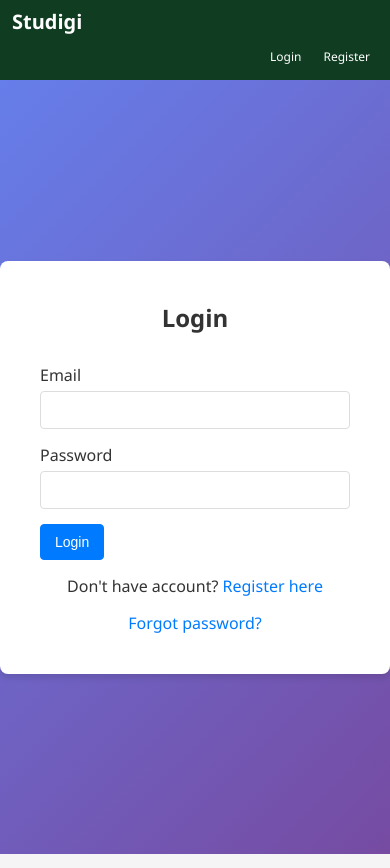
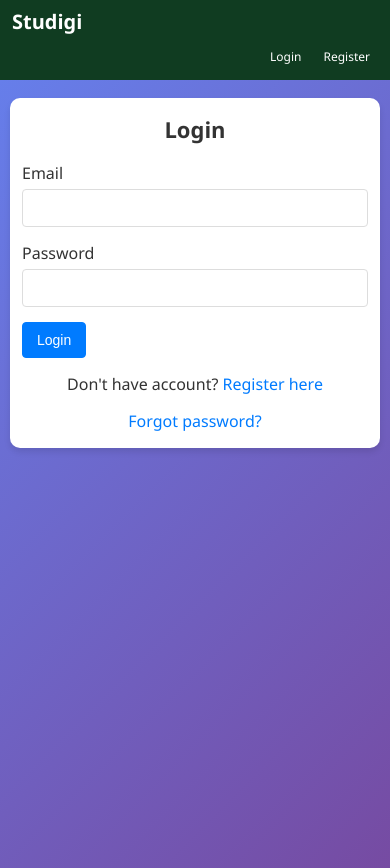
Before and after one commit to ruangsidigi/studigi-platform, a React (Create React App) app in the folder frontend/: page /login in a window 390 px wide. Built offline with nearby package versions, Linux system fonts and the light colour scheme; no server answers.

Commit message:
style: fix mobile overflow on adaptive dashboard and auth pages

```diff
--- a/frontend/src/pages/AdaptiveDashboard.js
+++ b/frontend/src/pages/AdaptiveDashboard.js
@@ -105,6 +105,7 @@ const AdaptiveDashboard = () => {
           {data.studyPlan.length === 0 ? (
             <p className="text-muted">Belum ada study plan.</p>
           ) : (
+            <div className="study-plan-table-wrap">
               <table className="study-plan-table">
                 <thead>
                   <tr>
@@ -125,6 +126,7 @@ const AdaptiveDashboard = () => {
                   ))}
                 </tbody>
               </table>
+            </div>
           )}
         </section>
       </div>
--- a/frontend/src/styles/adaptive-dashboard.css
+++ b/frontend/src/styles/adaptive-dashboard.css
@@ -111,6 +111,11 @@
   border-collapse: collapse;
 }
 
+.study-plan-table-wrap {
+  width: 100%;
+  overflow-x: auto;
+}
+
 .study-plan-table th,
 .study-plan-table td {
   border-bottom: 1px solid #e5e7eb;
@@ -118,3 +123,63 @@
   padding: 8px;
   font-size: 14px;
 }
+
+@media (max-width: 768px) {
+  .adaptive-dashboard {
+    padding-top: 10px;
+    padding-bottom: 16px;
+  }
+
+  .adaptive-header h1 {
+    font-size: 24px;
+  }
+
+  .adaptive-header p {
+    font-size: 14px;
+    margin-bottom: 10px;
+  }
+
+  .adaptive-grid {
+    grid-template-columns: 1fr;
+    gap: 12px;
+    margin-bottom: 12px;
+  }
+
+  .adaptive-card {
+    padding: 12px;
+  }
+
+  .adaptive-card h2 {
+    font-size: 18px;
+    margin-bottom: 10px;
+  }
+
+  .progress-row {
+    grid-template-columns: 1fr;
+    gap: 6px;
+  }
+
+  .progress-value {
+    text-align: left;
+  }
+
+  .study-plan-table {
+    min-width: 520px;
+  }
+}
+
+@media (max-width: 480px) {
+  .adaptive-header h1 {
+    font-size: 22px;
+  }
+
+  .action-type {
+    font-size: 11px;
+  }
+
+  .study-plan-table th,
+  .study-plan-table td {
+    font-size: 13px;
+    padding: 7px;
+  }
+}
--- a/frontend/src/styles/auth.css
+++ b/frontend/src/styles/auth.css
@@ -34,3 +34,38 @@
 .auth-link a:hover {
   text-decoration: underline;
 }
+
+@media (max-width: 768px) {
+  .auth-container {
+    min-height: calc(100vh - 56px);
+    padding: 12px;
+    align-items: flex-start;
+    padding-top: 24px;
+  }
+
+  .auth-card {
+    max-width: 100%;
+    padding: 22px 16px;
+    border-radius: 10px;
+  }
+
+  .auth-card h2 {
+    margin-bottom: 18px;
+    font-size: 24px;
+  }
+}
+
+@media (max-width: 480px) {
+  .auth-container {
+    padding: 10px;
+    padding-top: 18px;
+  }
+
+  .auth-card {
+    padding: 16px 12px;
+  }
+
+  .auth-card h2 {
+    font-size: 22px;
+  }
+}
```
Lines whose indentation alone changed are shown as unchanged.
